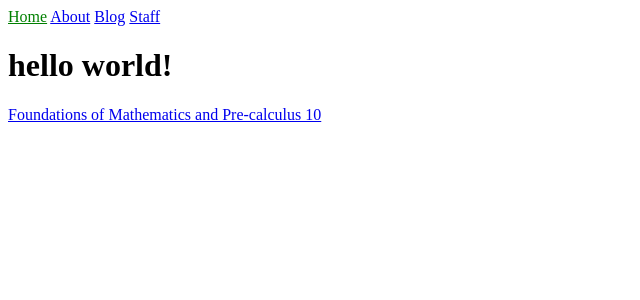
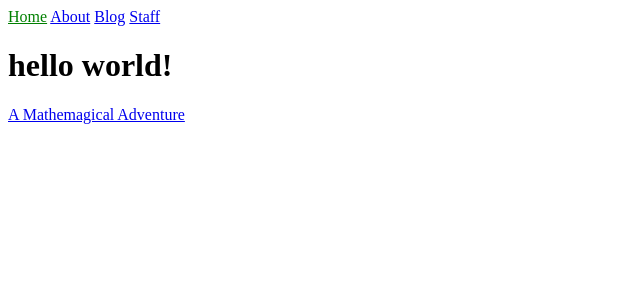
Before and after one commit to jackhong6/jackhong6.github.io, a Jekyll site: the page built from index.html, in a window 1280 px wide. Shown: the top 300 px of the page, without its empty margins (0-640 px from the left). Built offline with Jekyll 4.4.1, drawn with Linux system fonts in a browser that asks for light colours.

Commit message:
Update index.html

```diff
--- a/index.html
+++ b/index.html
@@ -4,4 +4,4 @@ title: Home
 ---
 <h1>{{ "Hello World!" | downcase }}</h1>
 
-<a href="https://mr-j-hong.github.io/FMP10">Foundations of Mathematics and Pre-calculus 10</a>
+<a href="https://mr-j-hong.github.io/FMP10">A Mathemagical Adventure</a>
```
